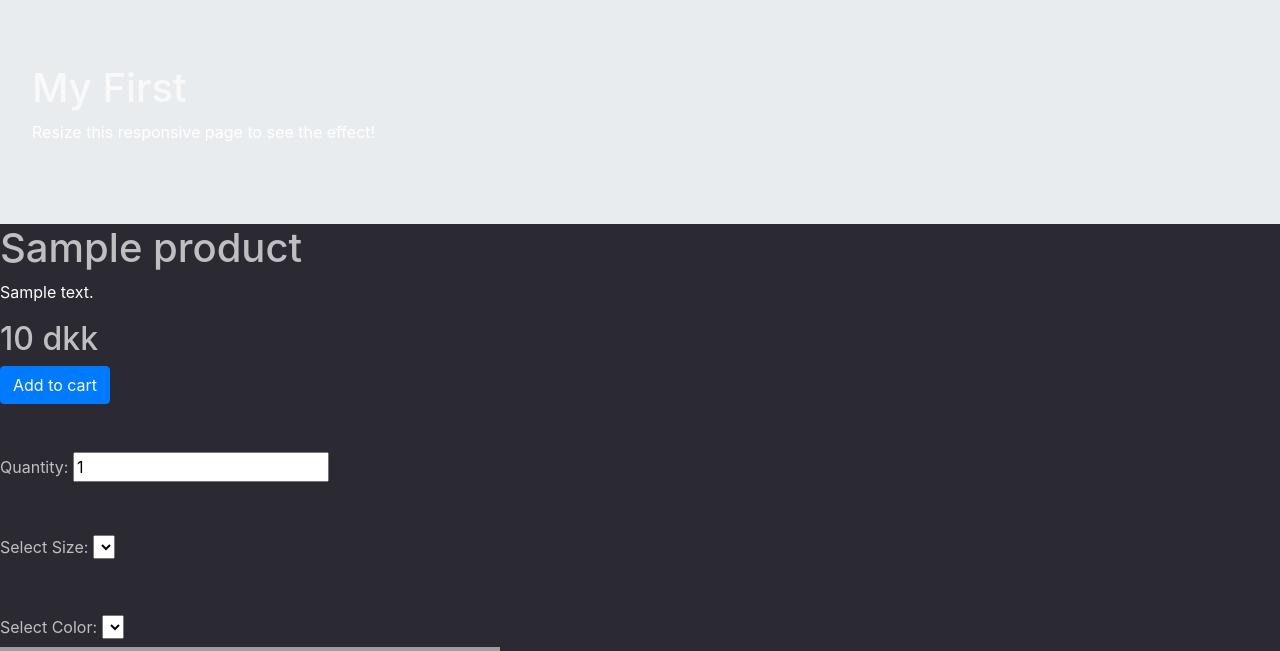
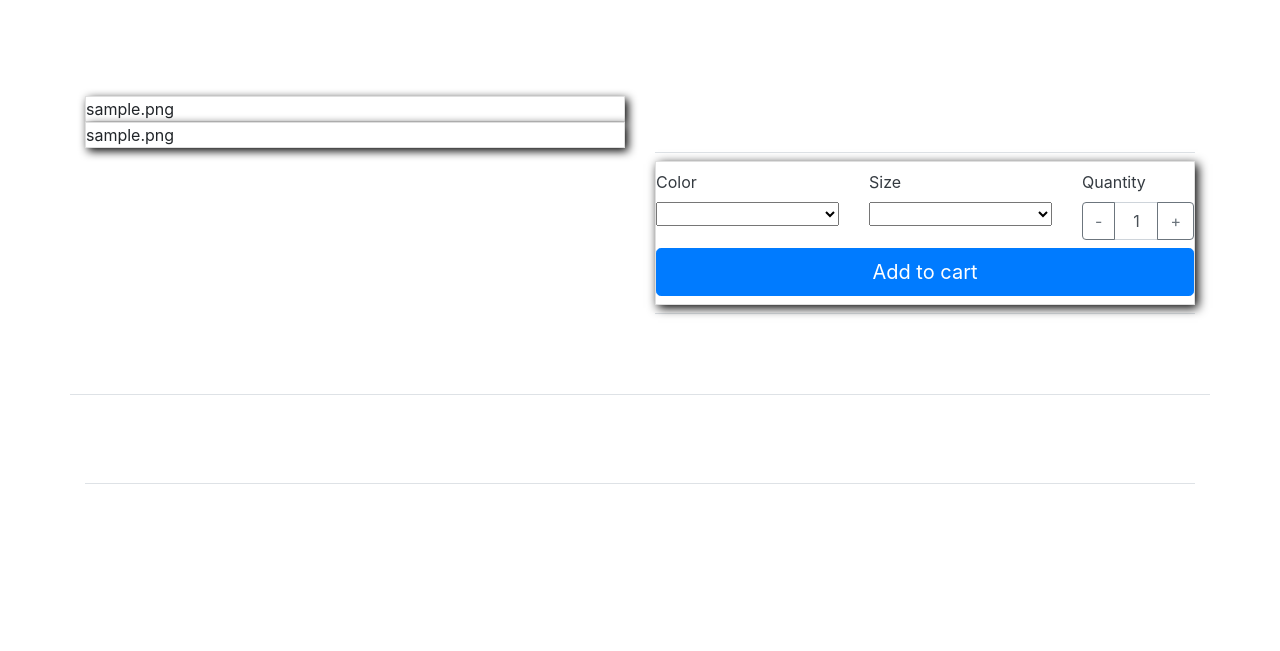
Before and after one commit to MihneaSpinu/DDU-Webshop, a PHP site: template app/frontend/pages/product.php in a window 1280 px wide. Shown: the top 651 px of the page. After the commit the page ends 484 px from the top, so only its background shows below. Run offline with PHP 8.4, Linux system fonts and the light colour scheme; the template is opened without the code that fills it: most values are stand-ins (such as "Sample title", 1, 10 or a date in 2020); lists and menus that the app fills with data are empty; some libraries are stand-ins or nearby versions; grey boxes are pictures that could not be loaded.

Commit message:
Couldn't look you in the gyatt

```diff
--- a/app/backend/auth/cart.php
+++ b/app/backend/auth/cart.php
@@ -30,7 +30,7 @@
                                     <button class='btn btn-outline-secondary' type='button' onclick='decrementQuantity(" . $cartItem->cart_item_ID . ")'>-</button>
                                 </div>
                                 <input type='text' class='form-control text-center' id='quantity_" . $cartItem->cart_item_ID . "' value='" . $cartItem->quantity . "'>
-                                    <input class='btn btn-outline-secondary' type='submit' value='+' onclick='incrementQuantity(" . $cartItem->cart_item_ID . ")'>
+                                    <input class='btn btn-outline-secondary' type='button' value='+' onclick='incrementQuantity(" . $cartItem->cart_item_ID . ")'>
                             </div>
                         </td>
                         <td>"
--- a/app/frontend/assets/css/style.css
+++ b/app/frontend/assets/css/style.css
@@ -1,6 +1,6 @@
 
 body {
-    background-color: rgb(43, 42, 51);
+    background-color: white;
 }
 
 .header {
@@ -30,3 +30,8 @@
 .bg-dark a, a, h1, h2, h3, label {
     color: rgba(255,255,255,.7);
 }
+
+.card {
+    border-radius: 0;
+    box-shadow: 3px 3px 10px black;
+}
--- a/app/frontend/includes/footer.php
+++ b/app/frontend/includes/footer.php
@@ -2,12 +2,12 @@
   <footer>
     <ul class="nav justify-content-center border-bottom py-4 mb-4">
       <li class="nav-item"><a href="#" class="nav-link px-2 text-body-secondary">Home</a></li>
-      <li class="nav-item"><a href="#" class="nav-link px-2 text-body-secondary">Features</a></li>
+      <!-- <li class="nav-item"><a href="#" class="nav-link px-2 text-body-secondary">Features</a></li>
       <li class="nav-item"><a href="#" class="nav-link px-2 text-body-secondary">Pricing</a></li>
       <li class="nav-item"><a href="#" class="nav-link px-2 text-body-secondary">FAQs</a></li>
-      <li class="nav-item"><a href="#" class="nav-link px-2 text-body-secondary">About</a></li>
+      <li class="nav-item"><a href="#" class="nav-link px-2 text-body-secondary">About</a></li> -->
     </ul>
-    <footer p class="text-center text-body-secondary">© 2023 Hansenberg Tekniske Gymnasium</p>
+    <footer p class="text-center text-body-secondary">© 2024 Hansenberg Tekniske Gymnasium</p>
     <footer p class="text-center text-body-secondary">Gunnar | Mihnea | Jeppe | Casper</p>
   </footer>
 </div>
--- a/app/frontend/includes/header.php
+++ b/app/frontend/includes/header.php
@@ -7,23 +7,17 @@
     <meta name="viewport" content="width=device-width, initial-scale=1">
     <link rel="stylesheet" href="https://maxcdn.bootstrapcdn.com/bootstrap/4.1.0/css/bootstrap.min.css">
     <link rel="stylesheet" href="<?php echo FRONTEND_ASSET . 'css/style.css'; ?>">
+    <link rel="stylesheet" type="text/css" href="//cdn.jsdelivr.net/jquery.slick/1.3.11/slick.css" />
+</head>
+
+<body>
     <script src="https://ajax.googleapis.com/ajax/libs/jquery/3.3.1/jquery.min.js"></script>
     <script src="https://cdnjs.cloudflare.com/ajax/libs/popper.js/1.14.0/umd/popper.min.js"></script>
     <script src="https://maxcdn.bootstrapcdn.com/bootstrap/4.1.0/js/bootstrap.min.js"></script>
+    <script type="text/javascript" src="//code.jquery.com/jquery-1.11.0.min.js"></script>
+    <script type="text/javascript" src="//code.jquery.com/jquery-migrate-1.2.1.min.js"></script>
+    <script type="text/javascript" src="//cdn.jsdelivr.net/jquery.slick/1.3.11/slick.min.js"></script>
 
-
-  <!-- Custom Assets
-
-  <link rel="stylesheet" href="<?php //echo FRONTEND_ASSET . 'css/profile.css'; ?>">
--->
-</head>
-
-<body>
-
-<div class="jumbotron text-center header" style="margin-bottom:0">
-  <h1>My First <?php appName(); ?></h1>
-  <p>Resize this responsive page to see the effect!</p>
-  <?php if ($user->isLoggedIn()) : ?>
-    <h3 align="right">Hello, <?php echo $user->data()->name; ?></h3>
-  <?php endif; ?>
+    <div class="container-fluid">
+        <h1 class="text-center">Welcome to <?php appName(); ?></h1>
     </div>
--- a/app/frontend/pages/product.php
+++ b/app/frontend/pages/product.php
@@ -1,52 +1,109 @@
-<!-- Product Name -->
-<h1><?php echo $product->product_name; ?></h1>
-<!-- Product description -->
-<p><?php echo $product->product_description; ?></p>
-<!-- Product Price -->
-<h2><?php echo $product->product_price; ?> dkk</h2>
-<!-- Add to cart button -->
-<form action="app/backend/auth/addToCart.php" method="post">
-    <input type="hidden" name="product_ID" value="<?php echo $product->product_ID; ?>">
-    <input type="hidden" name="quantity" value="1">
-    <input type="submit" value="Add to cart" class="btn btn-primary">
-</form>
+<div class="container mt-5">
+    <div class="row">
+        <div class="col-md-6">
+            <div class="card slider slider-for">
+                <?php echo $imagesHTML; ?>
+            </div>
+            <div class="card slider slider-nav">
+                <?php echo $imagesHTML; ?>
+            </div>
+        </div>
+        <div class="col-md-6">
+            <div class="product-info">
+                <h1 class="product-name">
+                    <?php echo $product->product_name; ?>
+                </h1>
+                <!-- . (($discount->discount_ID !== 1 && $discount->active) ?
+                            "<span class='text-danger'>
+                                <del>" . $product->product_org_price . " dkk </del>
+                            </span><br>"
+                            . $product->product_price . " dkk <br>" . "
+                            <span class='text-success'>Discount: " . $discount->discount_percentage . "%</span>" : $product->product_price . " dkk <br>" . "") . -->
+                <div class="product-price text-white">
+                    <!-- if product discount  -->
 
-<!-- Choose amount as a number with minus to the left and plus to the right -->
-<div class="mt-5">
-    <label for="quantity">Quantity:</label>
-    <input type="number" name="quantity" id="quantity" value="1" min="1">
+
+                </div>
+                <div class="border-top border-bottom my-2">
+                    <form class="card my-2 py-2" id="addToCartForm" method="post">
+                        <input type="hidden" name="productID" value="<?php echo $product->product_ID; ?>">
+                        <input type="hidden" name="colorID" value="<?php echo $product->color_ID; ?>">
+                        <input type="hidden" name="sizeID" value="<?php echo $product->size_ID; ?>">
+                        <input type="hidden" name="quantity" value="1">
+                        <div class="row">
+                            <!-- Only show if product has colors -->
+                            <div class="col d-<?php echo $colorSelect ?>">
+                                <label class="text-dark" for="colorSelect">Color</label><br>
+                                <select class="w-100" id="colorSelect">
+                                    <?php echo $colorsHTML; ?>
+                                </select>
+                            </div>
+                            <!-- Only show if product has sizes -->
+                            <div class="col d-<?php echo $sizeSelect ?>">
+                                <label class="text-dark" for="sizeSelect">Size</label><br>
+                                <select class="w-100" id="sizeSelect">
+                                    <?php echo $sizesHTML; ?>
+                                </select>
+                            </div>
+                            <div class="col-3">
+                                <label class="text-dark" for="quantitySelect">Quantity</label><br>
+                                <!-- minus -->
+                                <!-- quantity -->
+                                <!-- plus -->
+
+                                <div class="input-group">
+                                    <div class="input-group-prepend">
+                                        <button class="btn btn-outline-secondary" type="button" onclick="quantity(true)">-</button>
+                                    </div>
+                                    <input type="text" class="form-control text-center" id="quantity" value="1" min="1" max="99">
+                                    <div class="input-group-append">
+                                        <button class="btn btn-outline-secondary" type="button" onclick="quantity(false)">+</button>
+                                    </div>
+                                </div>
+                            </div>
+                        </div>
+                        <div class="product-add mt-2">
+                            <button class="btn btn-primary btn-block btn-lg" type="button" onclick="addToCart()">Add to cart</button>
+                        </div>
+                    </form>
+                </div>
+                <div class="product-description text-white">
+                    <?php echo $product->product_description; ?>
+                </div>
+            </div>
+        </div>
+    </div>
 </div>
 
-<!-- Choose sizes -->
-<div class="mt-5" id="sizeSelector" style="display: <?php echo $sizeSelect; ?>">
-    <label for="sizeSelect">Select Size:</label>
-    <select name="selectedSize" id="sizeSelect">
-        <?php echo $sizesHTML; ?>
-    </select>
-</div>
-
-<!-- Color Selector. If $displaySelect is false display nothing -->
-<div class="mt-5" id="colorSelector" style="display: <?php echo $colorSelect; ?>;">
-    <label for="colorSelect">Select Color:</label>
-    <select name="selectedColor" id="colorSelect" onchange="findColor(options[selectedIndex].value)">
-        <?php
-        echo $colorsHTML;
-        ?>
-    </select>
-</div>
-
-<div id="displayedImage"></div>
 <!-- JavaScript to handle color selection and image display. also run when page loads to display first select -->
 <script>
-    // Get the image paths from PHP
-    var imagePaths = <?php echo json_encode($imagePaths); ?>;
-    var select = document.getElementById('colorSelect');
-    var displayedImage = document.getElementById('displayedImage');
+    $('.slider-for').slick({
+        slidesToShow: 1,
+        slidesToScroll: 1,
+        arrows: false,
+        fade: true,
+        asNavFor: '.slider-nav'
+    });
+    $('.slider-nav').slick({
+        slidesToShow: 3,
+        slidesToScroll: 1,
+        asNavFor: '.slider-for',
+        centerMode: false,
+        focusOnSelect: true
+    });
 
-    displayedImage.innerHTML = '<img style="width:500px;" src="' + imagePaths[select.value] + '" alt="Product Image">';
-
-    // Function to display the image for the selected color
-    function findColor(color) {
-        displayedImage.innerHTML = '<img style="width:500px;" src="' + imagePaths[color] + '" alt="Product Image">';
+    //quantity increment/decrement
+    function quantity(decrement) {
+        var quantityField = $("#quantity");
+        var currentQuantity = parseInt(quantityField.val());
+        if (decrement) {
+            if (currentQuantity > 0 ) {
+                quantityField.val(currentQuantity - 1);
+            }
+        } else {
+            if (currentQuantity < 99) {
+                quantityField.val(currentQuantity + 1);
+            }
+        }
     }
 </script>
```
Also changed, not shown: app/backend/auth/product.php (+10 -2 lines), app/backend/classes/Product.php (+1 -9 lines), app/frontend/assets/productImages/placeholder.png (deleted). Lines whose indentation alone changed are shown as unchanged.
